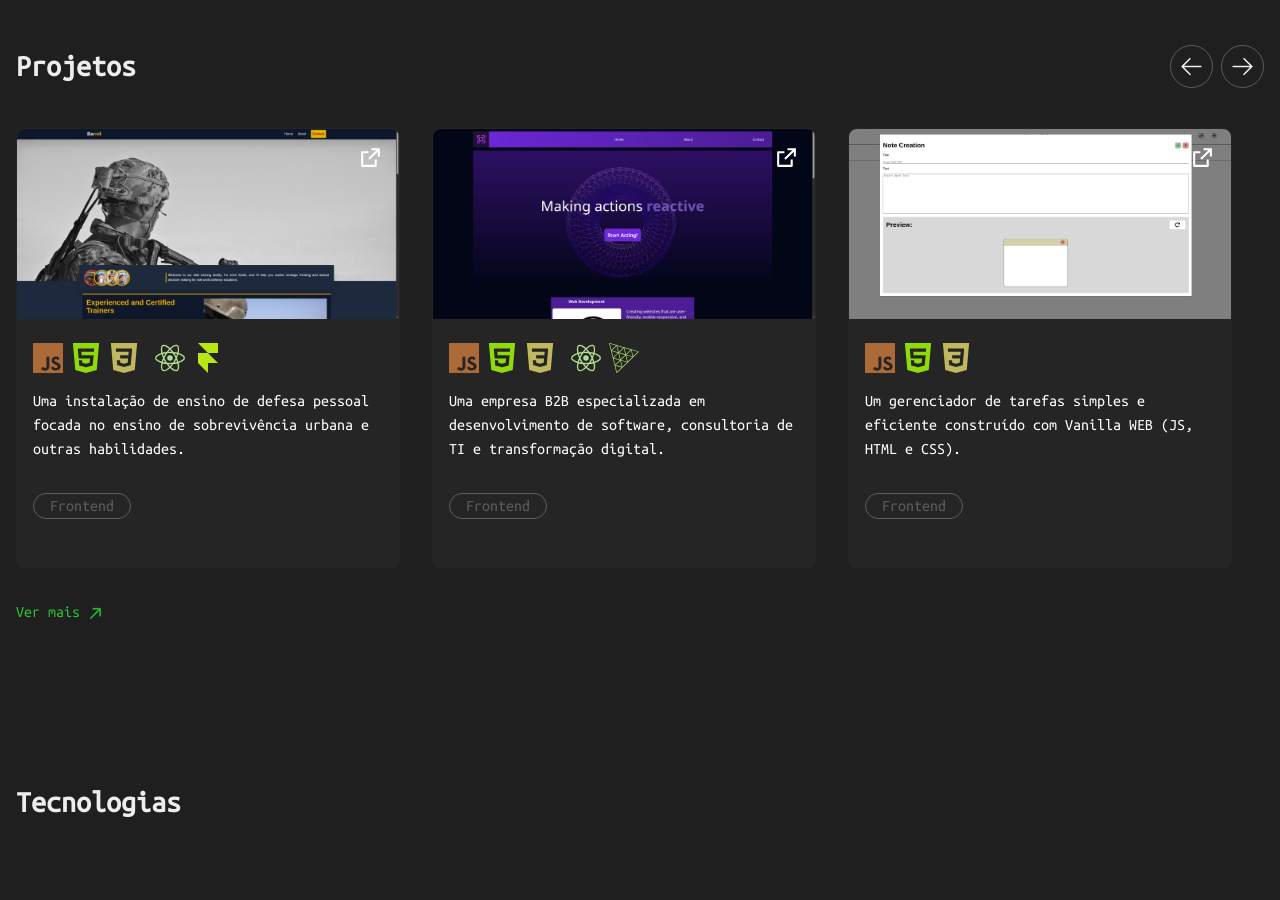
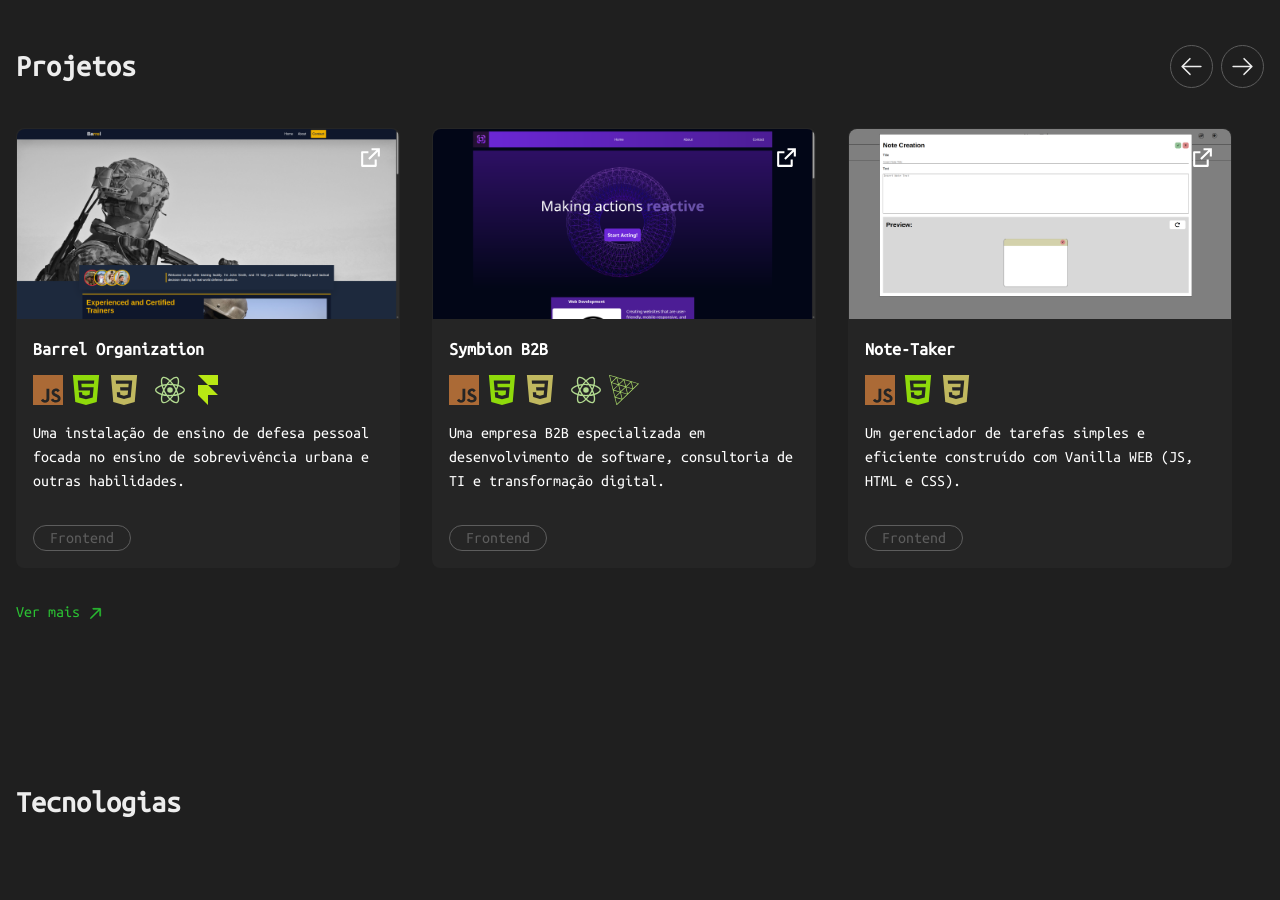
Before and after one commit to WitorDev/witortena, a Next.js app: page / in a window 1280 px wide. Shown: the part 2860-3760 px from the top of the page. Built offline with nearby package versions, Linux system fonts and the light colour scheme; a web font is replaced by a local one.

Commit message:
animation changes in projects section

```diff
--- a/app/components/ProjectCard.tsx
+++ b/app/components/ProjectCard.tsx
@@ -11,6 +11,7 @@ type ProjectCardProps = {
   tag: string;
   link: string;
   delayValue?: number;
+  title: string;
 };
 
 export default function ProjectCard({
@@ -20,14 +21,15 @@ export default function ProjectCard({
   tag,
   link,
   delayValue,
+  title,
 }: ProjectCardProps) {
   return (
     <motion.div
-      initial={{ opacity: 0, y: 50 }}
-      whileInView={{ opacity: 1, y: 0 }}
+      initial={{ opacity: 0 }}
+      whileInView={{ opacity: 1 }}
       transition={{ duration: 1, delay: delayValue || 0 }}
       viewport={{ once: true, amount: 0.1 }}
-      className="flex relative hover:border-secondary-accent max-w-160 hover:bg-secondary-bg border border-transparent rounded-lg transiiton-all flex-col sm:min-h-110 bg-primary-bg text-white"
+      className="flex relative hover:border-secondary-accent w-full sm:w-fit hover:bg-secondary-bg border border-transparent rounded-lg transiiton-all flex-col sm:min-h-110 bg-primary-bg text-white"
     >
       <a href={link} target="_blank" className="group">
         <div className="group-hover:opacity-50 transition-all">
@@ -42,6 +44,7 @@ export default function ProjectCard({
         </div>
 
         <div className="p-4 h-min py-4 sm:p-4">
+          <h1 className="text-lg font-bold pb-1">{title}</h1>
           <div className="mt-2 flex gap-2 overflow-hidden">
             {tech.map((name, index) => {
               const IconComponent =
--- a/app/components/Projects.tsx
+++ b/app/components/Projects.tsx
@@ -20,6 +20,7 @@ import { motion } from "motion/react";
 export const projectsData = [
   {
     imageSrc: barrel,
+    title: "Barrel Organization",
     tech: ["Javascript", "Html5", "Css3", "Tailwind", "React", "Framer"],
     description:
       "Uma instalação de ensino de defesa pessoal focada no ensino de sobrevivência urbana e outras habilidades.",
@@ -28,6 +29,7 @@ export const projectsData = [
   },
   {
     imageSrc: symbion,
+    title: "Symbion B2B",
     tech: ["Javascript", "Html5", "Css3", "Tailwind", "React", "Threedotjs"],
     description:
       "Uma empresa B2B especializada em desenvolvimento de software, consultoria de TI e transformação digital.",
@@ -36,6 +38,7 @@ export const projectsData = [
   },
   {
     imageSrc: notetaker,
+    title: "Note-Taker",
     tech: ["Javascript", "Html5", "Css3"],
     description:
       "Um gerenciador de tarefas simples e eficiente construído com Vanilla WEB (JS, HTML e CSS).",
@@ -44,6 +47,7 @@ export const projectsData = [
   },
   {
     imageSrc: portfoliounifil,
+    title: "Portfolio UniFil",
     tech: ["Javascript", "Html5", "Css3", "Express", "Nodedotjs", "Ejs"],
     description:
       "O meu antigo portfolio da UniFil, com relatórios de estudo e informações sobre mim e o curso de Ciência da Computação.",
@@ -52,6 +56,7 @@ export const projectsData = [
   },
   {
     imageSrc: bleedout,
+    title: "BleedOut",
     tech: ["Godotengine"],
     description:
       "Um jogo de tiro 2D top-down onde você deve avançar até o topo do mapa. Desenvolvido usando GDScript na Godot Engine.",
@@ -59,7 +64,6 @@ export const projectsData = [
     link: "https://witordev.github.io/BleedOUT/",
   },
 ];
-
 const ubuntuMonoFont = Ubuntu_Mono({
   subsets: ["latin"],
   weight: "400",
@@ -152,7 +156,14 @@ export default function Projects() {
           </motion.div>
         </div>
 
-        <motion.div className="hidden md:flex overflow-hidden flex-row items-center gap-8 mt-10 overflow-x-auto snap-always scroll-smooth scrollbar-hide">
+        <motion.div
+          initial={{ opacity: 0, y: 50 }}
+          whileInView={{ opacity: 1, y: 0 }}
+          transition={{ duration: 1 }}
+          viewport={{ once: true, amount: 0.1 }}
+          ref={trackRef}
+          className="hidden md:flex overflow-hidden flex-row items-center gap-8 mt-10 overflow-x-auto snap-always scroll-smooth scrollbar-hide"
+        >
           {projectsData.map((project, index) => (
             <div key={index} className="w-96 max-w-full md:flex-shrink-0">
               <ProjectCard
@@ -161,7 +172,8 @@ export default function Projects() {
                 description={project.description}
                 tag={project.tag}
                 link={project.link}
-                delayValue={index * 0.2}
+                title={project.title}
+                delayValue={index * 0.1}
               />
             </div>
           ))}
@@ -175,15 +187,24 @@ export default function Projects() {
           className="flex flex-col items-center gap-8 mt-10 md:hidden"
         >
           {mobileProjects.map((project, index) => (
-            <div key={index} className="w-96 max-w-full">
+            <motion.div
+              initial={{ opacity: 0, y: 50 }}
+              whileInView={{ opacity: 1, y: 0 }}
+              transition={{ duration: 1 }}
+              viewport={{ once: true, amount: 0.1 }}
+              key={index}
+              className="w-96 max-w-full"
+            >
               <ProjectCard
                 imageSrc={project.imageSrc}
                 tech={project.tech}
                 description={project.description}
                 tag={project.tag}
                 link={project.link}
+                title={project.title}
+                delayValue={index * 0.1}
               />
-            </div>
+            </motion.div>
           ))}
         </motion.div>
 
@@ -241,9 +262,9 @@ export default function Projects() {
               transition={{ duration: 1 }}
               viewport={{ once: true, amount: 0.1 }}
               onClick={() => setIsOverlayOpen(true)}
-              className="flex-1 scrollbar-hide overflow-y-auto p-4 sm:p-8 md:p-12"
+              className="flex-1 scrollbar-hide overflow-y-auto p-4 sm:p-8 md:p-12 w-full"
             >
-              <div className="grid grid-cols-1 sm:grid-cols-2 lg:grid-cols-3 gap-8">
+              <div className="grid grid-cols-1 sm:grid-cols-2 lg:grid-cols-3 gap-8 w-full">
                 {projectsData.map((project, index) => (
                   <ProjectCard
                     key={index}
@@ -252,6 +273,8 @@ export default function Projects() {
                     description={project.description}
                     tag={project.tag}
                     link={project.link}
+                    title={project.title}
+                    delayValue={index * 0.1}
                   />
                 ))}
               </div>
```
